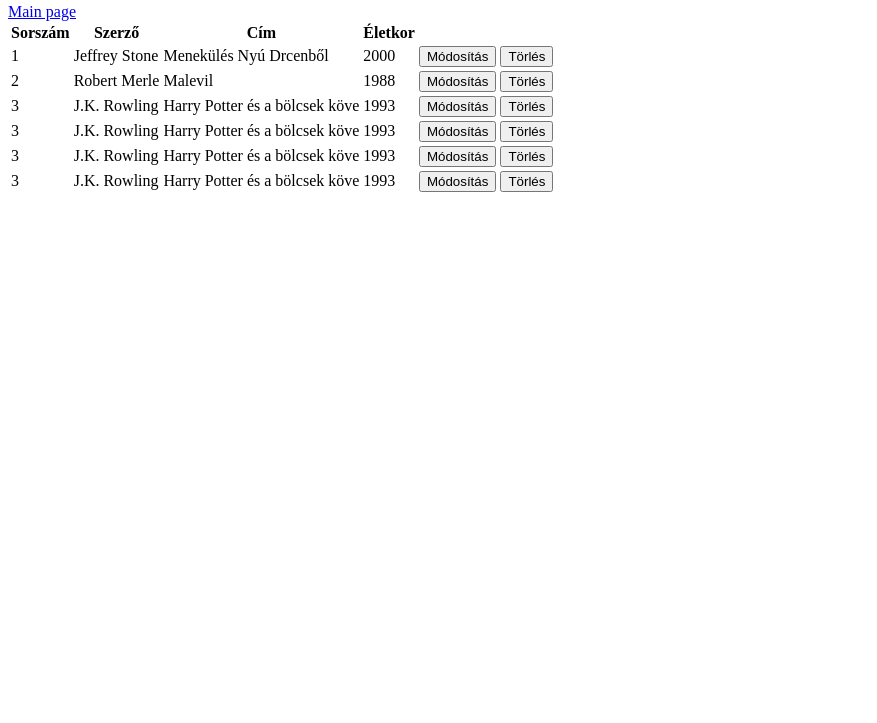
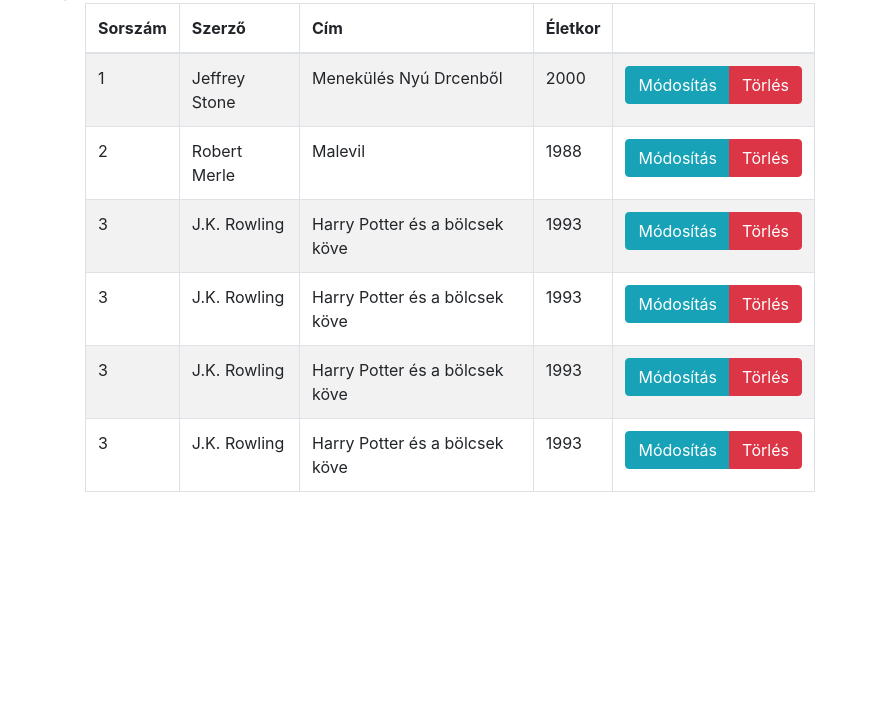
Before and after one commit to Gobard/gobard.github.io, a plain HTML site: page pages/orders.html in a window 1280 px wide. Shown: the part 77-800 px from the top of the page, without its empty margins (0-877 px from the left). Drawn offline with nearby package versions, Linux system fonts and the light colour scheme.

Commit message:
Update orders.html

```diff
--- a/pages/orders.html
+++ b/pages/orders.html
@@ -4,6 +4,7 @@
     <meta charset="UTF-8">
     <meta name="viewport" content="width=device-width, initial-scale=1.0">
     <title>Document</title>
+    <link rel="stylesheet" href="https://stackpath.bootstrapcdn.com/bootstrap/4.5.0/css/bootstrap.min.css" integrity="sha384-9aIt2nRpC12Uk9gS9baDl411NQApFmC26EwAOH8WgZl5MYYxFfc+NcPb1dKGj7Sk" crossorigin="anonymous">
 </head>
 <body>
     <h1>Orders</h1>
@@ -12,7 +13,7 @@
     <div class="container">
         <div class="row">
             <div class="col-8">
-                <table>
+                <table class="table table-striped table-bordered table-hover">
                     <thead>
                         <th>Sorszám</th>
                         <th>Szerző</th>
```
